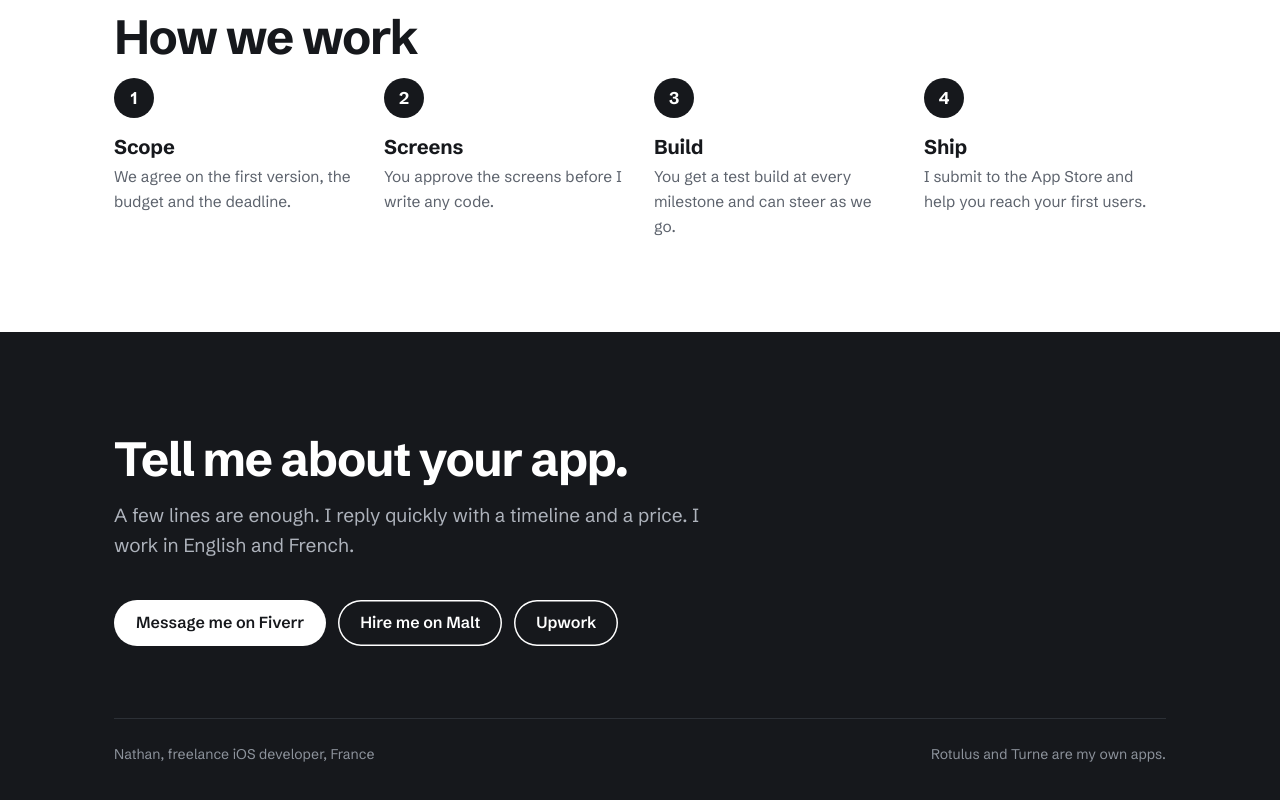
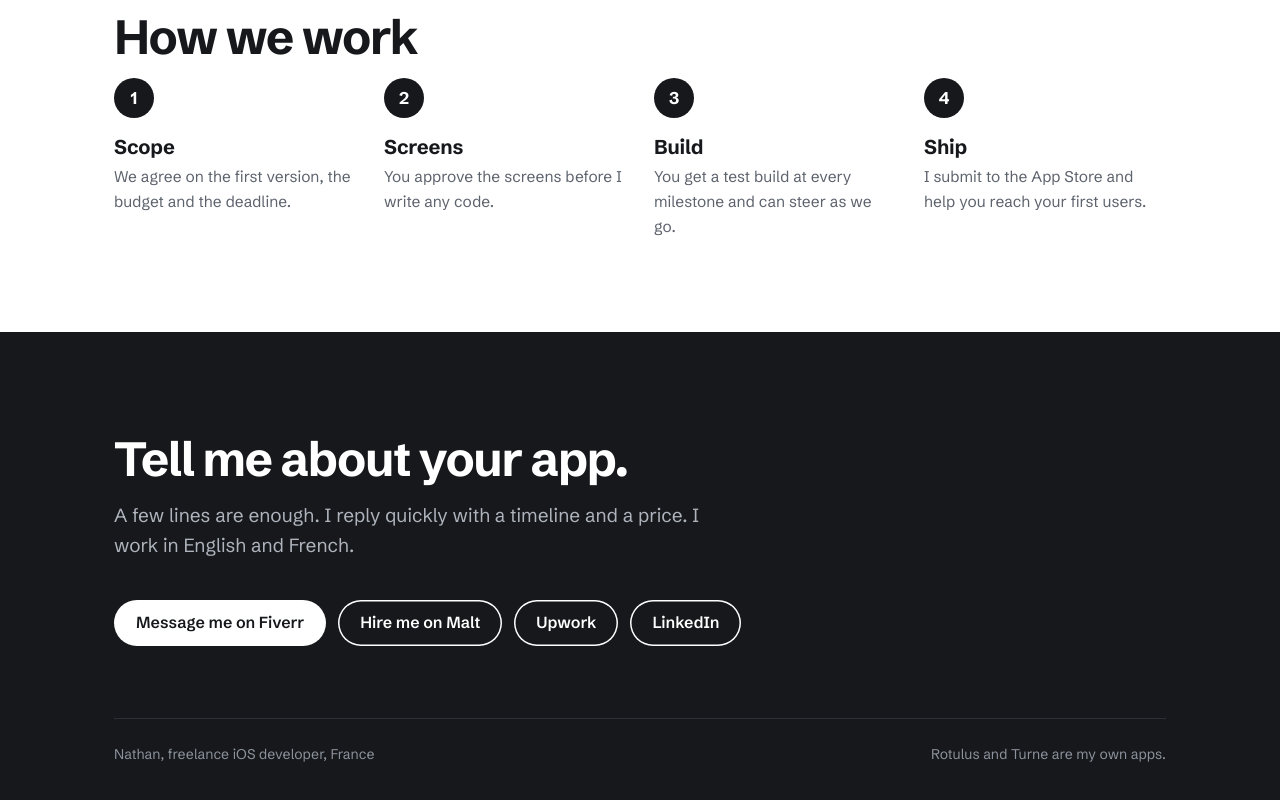
Before and after one commit to nathangiroud76-ai/nathan-portfolio, a plain HTML site: page index.html in a window 1280 px wide. Shown: the part 5631-6431 px from the top of the page. Drawn offline with nearby package versions, Linux system fonts and the light colour scheme.

Commit message:
Add LinkedIn profile link
Co-Authored-By: Claude Opus 5.5 <noreply@anthropic.com>
Claude-Session: https://claude.ai/code/session_01GNWCRpgVNMJxPAYwxCqaTM

```diff
--- a/index.html
+++ b/index.html
@@ -279,7 +279,7 @@ nav .in{display:flex;align-items:center;justify-content:space-between;gap:12px 2
   <div class="in">
     <h2>Tell me about your app.</h2>
     <p class="intro" style="margin-top:16px">A few lines are enough. I reply quickly with a timeline and a price. I work in English and French.</p>
-    <div class="acts"><a class="pill" href="https://www.fiverr.com/tokachit">Message me on Fiverr</a><a class="pill line" href="https://www.malt.fr/profile/nathanv">Hire me on Malt</a><a class="pill line" href="https://www.upwork.com/freelancers/~013cebca19c9000716">Upwork</a></div>
+    <div class="acts"><a class="pill" href="https://www.fiverr.com/tokachit">Message me on Fiverr</a><a class="pill line" href="https://www.malt.fr/profile/nathanv">Hire me on Malt</a><a class="pill line" href="https://www.upwork.com/freelancers/~013cebca19c9000716">Upwork</a><a class="pill line" href="https://www.linkedin.com/in/nathan-vatinel-a0a061342/">LinkedIn</a></div>
     <div class="foot"><span>Nathan, freelance iOS developer, France</span><span>Rotulus and Turne are my own apps.</span></div>
   </div>
 </section>
```
